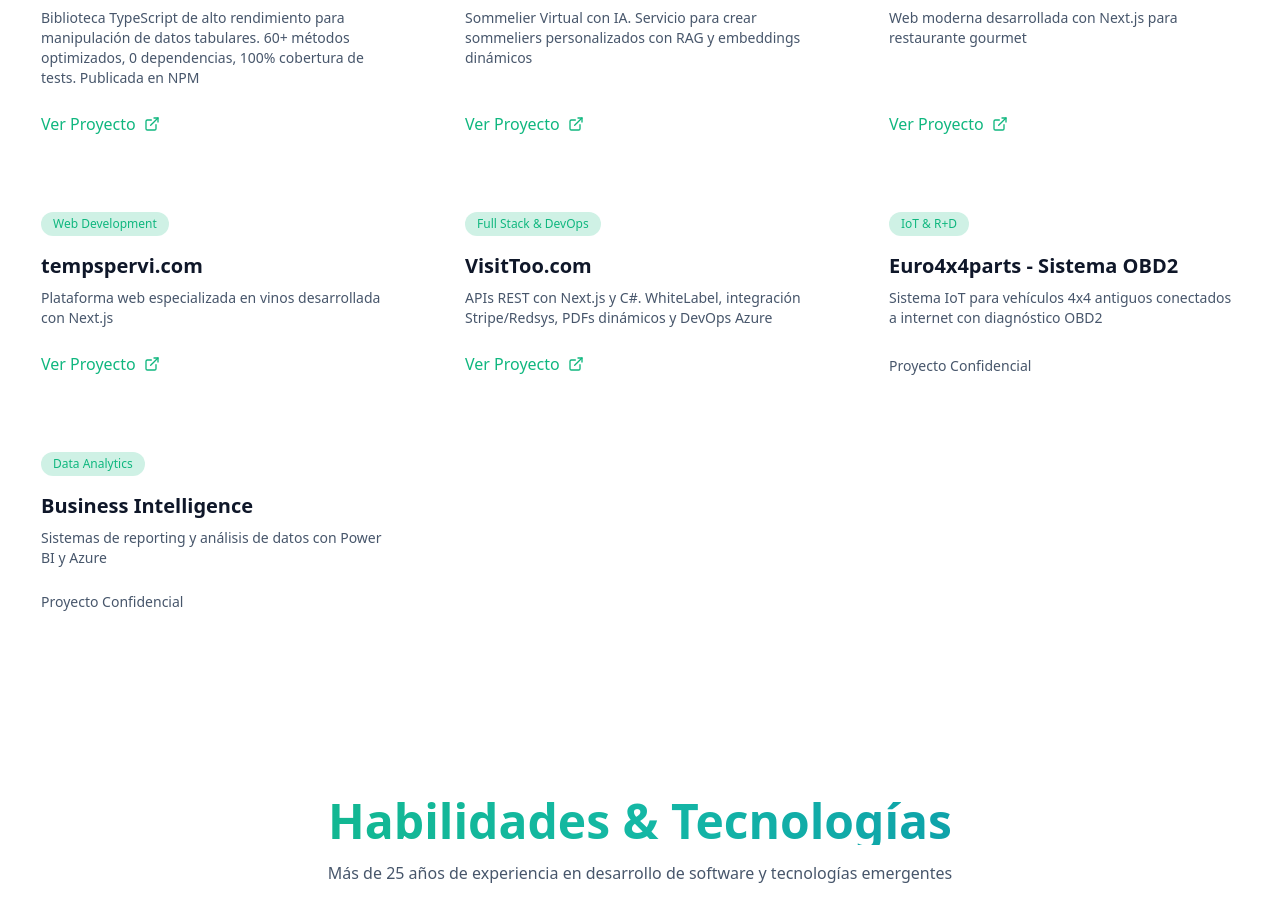
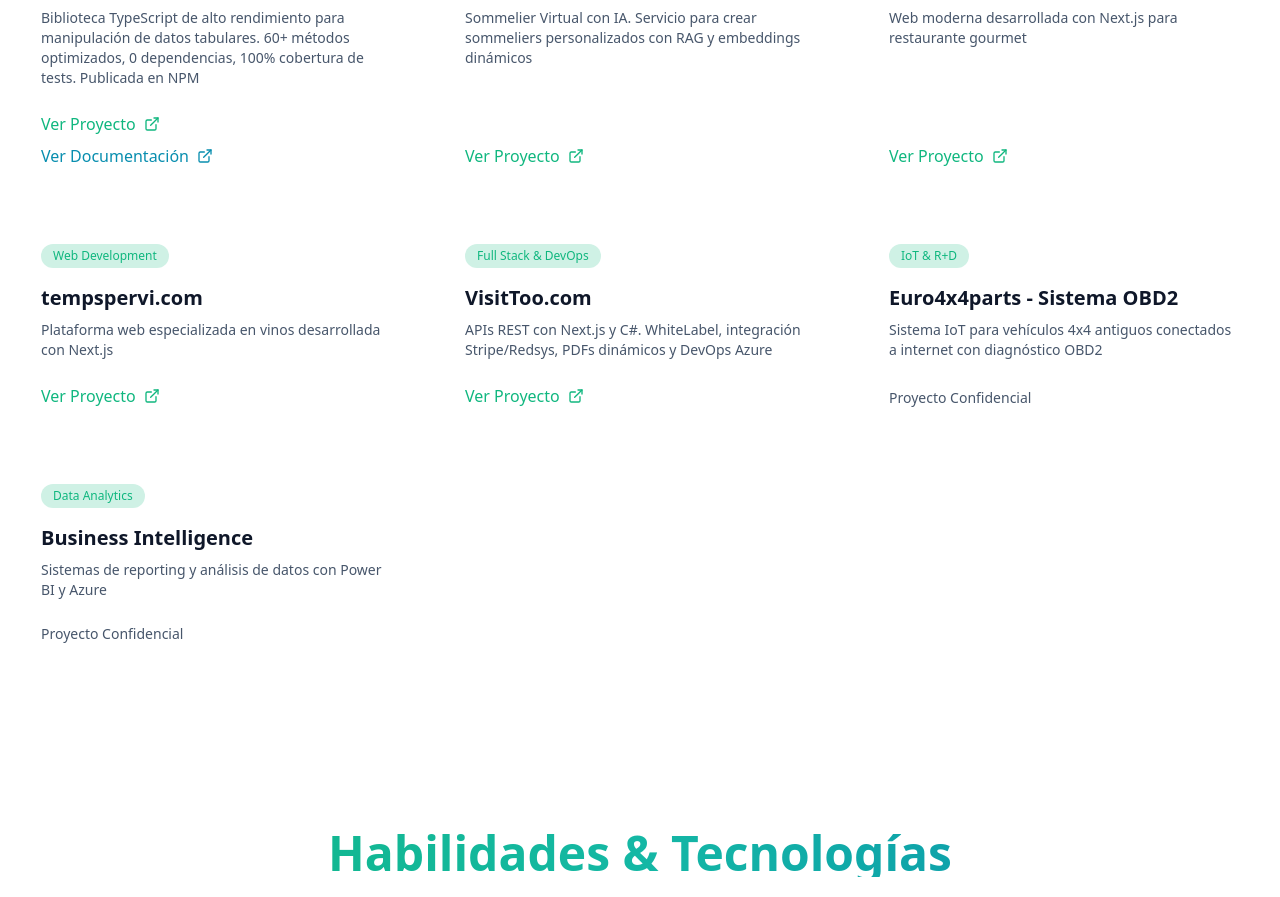
Before and after one commit to cescofors75/porfolia2026, a Next.js app: page / in a window 1280 px wide. Shown: the part 1191-2088 px from the top of the page. Built offline with nearby package versions, Linux system fonts and the light colour scheme.

Commit message:
Add documentation link for ToonJS project

```diff
--- a/components/portfolio-grid.tsx
+++ b/components/portfolio-grid.tsx
@@ -10,6 +10,7 @@
     category: "Data Analytics",
     color: "from-cyan-500 to-blue-500",
     link: "https://www.npmjs.com/package/@cescofors/toonjs",
+    docLink: "http://toonjs.dev",
   },
   {
     id: 2,
@@ -129,6 +130,7 @@
 
                 {/* Hover Button */}
                 {project.link ? (
+                  <div className="flex flex-col gap-2">
                     <motion.a
                       href={project.link}
                       target="_blank"
@@ -139,6 +141,19 @@
                       {t.portfolio.viewProject}
                       <ExternalLink size={16} />
                     </motion.a>
+                    {project.docLink && (
+                      <motion.a
+                        href={project.docLink}
+                        target="_blank"
+                        rel="noopener noreferrer"
+                        className="flex items-center gap-2 text-accent hover:gap-3 transition-all duration-300"
+                        whileHover={{ scale: 1.02 }}
+                      >
+                        {t.portfolio.viewDocs}
+                        <ExternalLink size={16} />
+                      </motion.a>
+                    )}
+                  </div>
                 ) : (
                   <motion.div
                     className="flex items-center gap-2 text-muted-foreground text-sm"
--- a/lib/translations.ts
+++ b/lib/translations.ts
@@ -26,6 +26,7 @@
       title: "Projectes Destacats",
       subtitle: "Solucions innovadores en desenvolupament web, IA i sistemes empresarials",
       viewProject: "Veure Projecte",
+      viewDocs: "Veure Documentació",
       confidential: "Projecte Confidencial",
       categories: {
         ia: "IA & SaaS",
@@ -152,6 +153,7 @@
       title: "Proyectos Destacados",
       subtitle: "Soluciones innovadoras en desarrollo web, IA y sistemas empresariales",
       viewProject: "Ver Proyecto",
+      viewDocs: "Ver Documentación",
       confidential: "Proyecto Confidencial",
       categories: {
         ia: "IA & SaaS",
@@ -278,6 +280,7 @@
       title: "Featured Projects",
       subtitle: "Innovative solutions in web development, AI and enterprise systems",
       viewProject: "View Project",
+      viewDocs: "View Documentation",
       confidential: "Confidential Project",
       categories: {
         ia: "AI & SaaS",
@@ -404,6 +407,7 @@
       title: "Projets Remarquables",
       subtitle: "Solutions innovantes en développement web, IA et systèmes d'entreprise",
       viewProject: "Voir le Projet",
+      viewDocs: "Voir la Documentation",
       confidential: "Projet Confidentiel",
       categories: {
         ia: "IA & SaaS",
```
Lines whose indentation alone changed are shown as unchanged.
